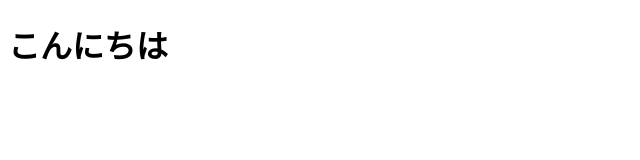
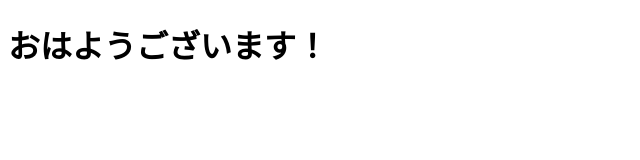
Before and after one commit to chihiro0415/github_flow, a plain HTML site: page index.html in a window 1280 px wide. Shown: the whole page, without its empty margins (0-640 px from the left). Drawn offline with Linux system fonts and the light colour scheme.

Commit message:
fix text

```diff
--- a/index.html
+++ b/index.html
@@ -8,6 +8,6 @@
     <link rel="stylesheet" href="style.css">
 </head>
 <body>
-    <h1>こんにちは</h1>
+    <h1>おはようございます！</h1>
 </body>
 </html>
```
